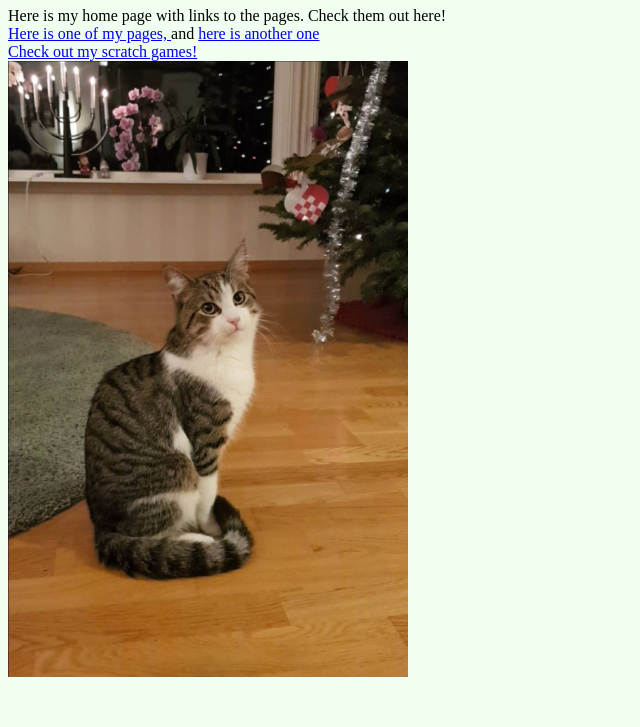
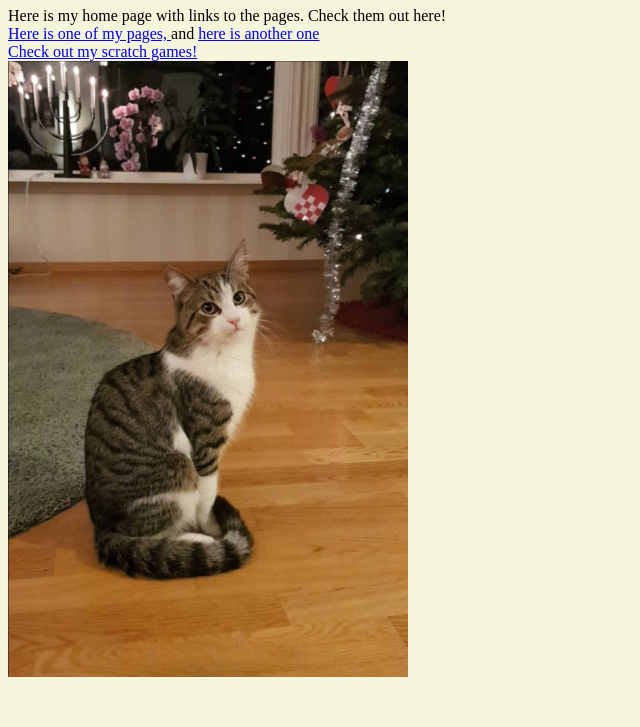
Before and after one commit to Krijor08/Html-stuff, a plain HTML site: page index.html in a window 1280 px wide. Shown: the part 73-800 px from the top of the page, without its empty margins (0-640 px from the left). Drawn offline with Linux system fonts and the light colour scheme.

Commit message:
Update index.html

```diff
--- a/index.html
+++ b/index.html
@@ -5,7 +5,7 @@
     <metaname="viewport" content="width=device-width, initial-scale=1.0">
     <title>My homepage</title>
   </head>
- <body style="background-color:HoneyDew;">
+ <body style="background-color:Beige;">
    <h1 style="color:rgb(13, 0, 255);">Hello everyone!</h1>
    <p>Here is my home page with links to the pages. Check them out here!<br><a href="2. page.html"> Here is one of my pages,  </a>and <a href="3. page.html">here is another one </a><br>
    <a href="https://scratch.mit.edu/users/Finduspus/">Check out my scratch games!</a><br>
```
